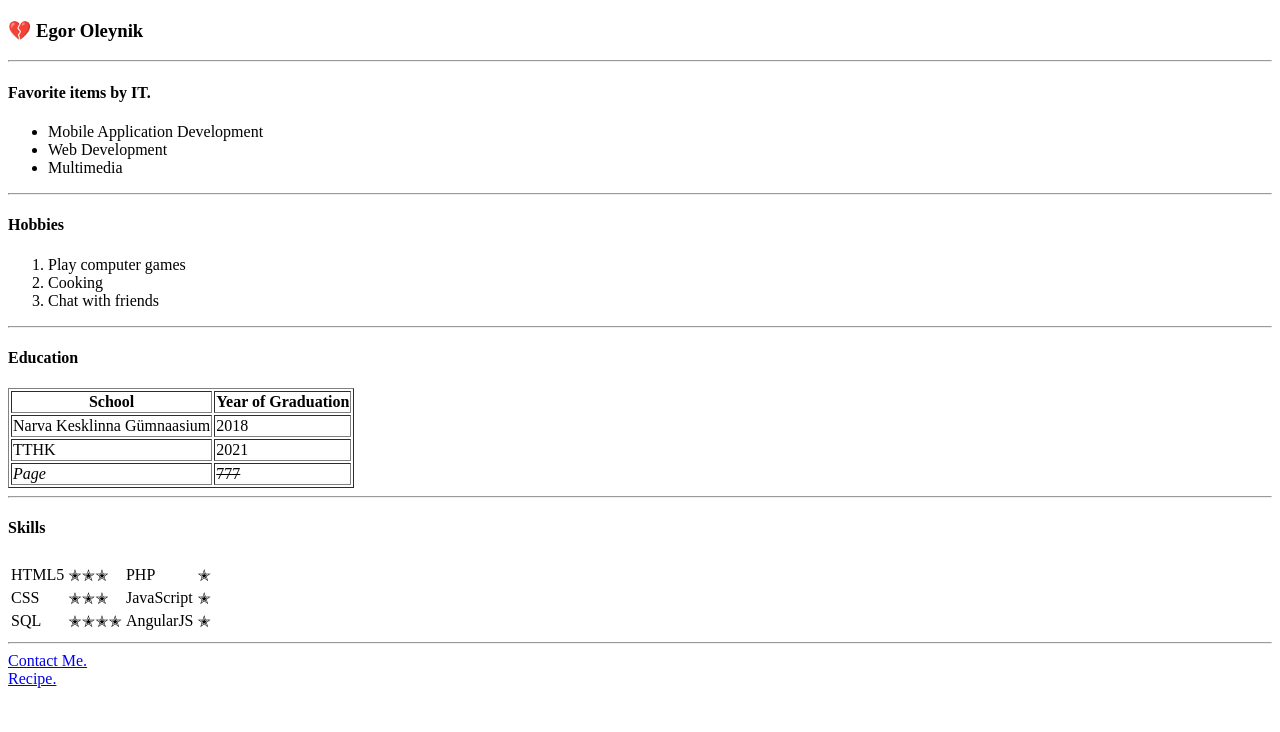
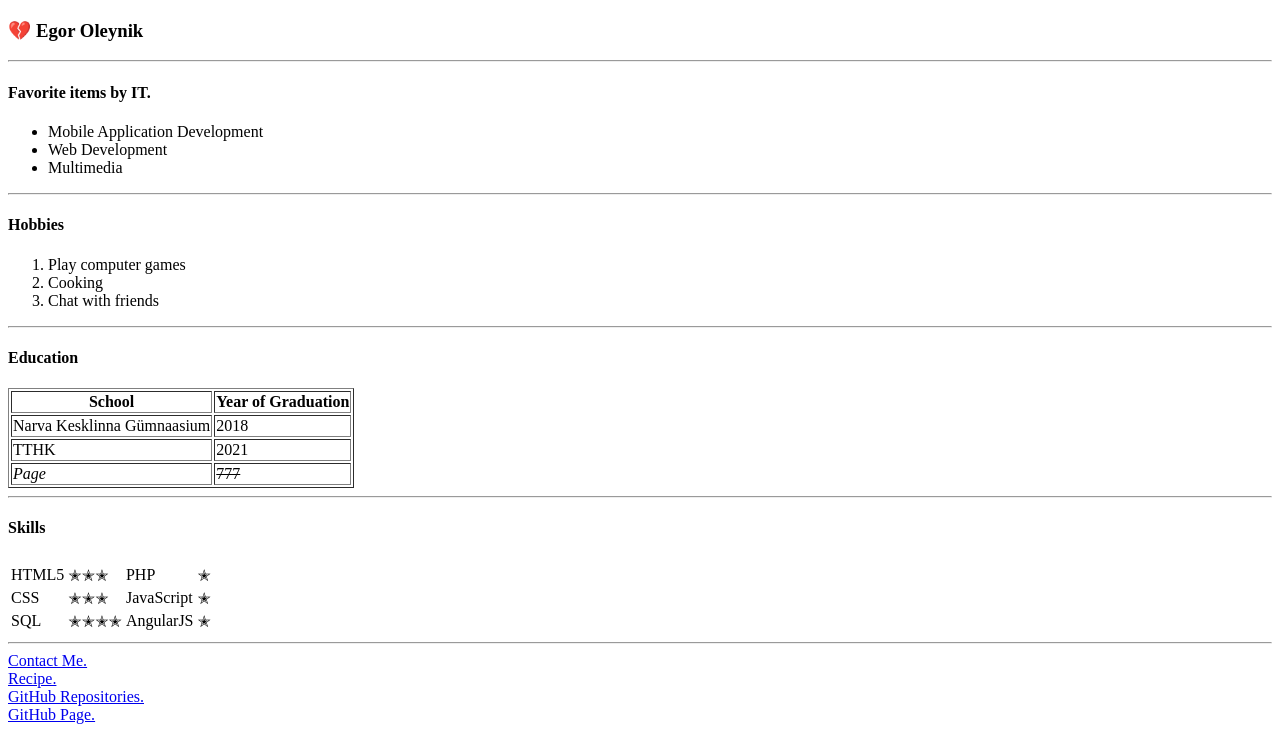
Before and after one commit to egrwka/HTML-First-App, a plain HTML site: page index.html in a window 1280 px wide. Shown: the part 411-1143 px from the top of the page. Before the commit the page ends 1107 px from the top, so only its background shows below. Drawn offline with Linux system fonts and the light colour scheme.

```diff
--- a/index.html
+++ b/index.html
@@ -99,6 +99,14 @@
         <!--a-tag - hyperlink-->
         <a href="recipe.html" target="_blank">Recipe.</a>
     </div>
+    <div>
+        <!--a-tag - hyperlink-->
+        <a href="https://github.com/egrwka?tab=repositories" target="_blank">GitHub Repositories.</a>
+    </div>
+    <div>
+        <!--a-tag - hyperlink-->
+        <a href="https://github.com/egrwka" target="_blank">GitHub Page.</a>
+    </div>
 
 
 </body>
```
